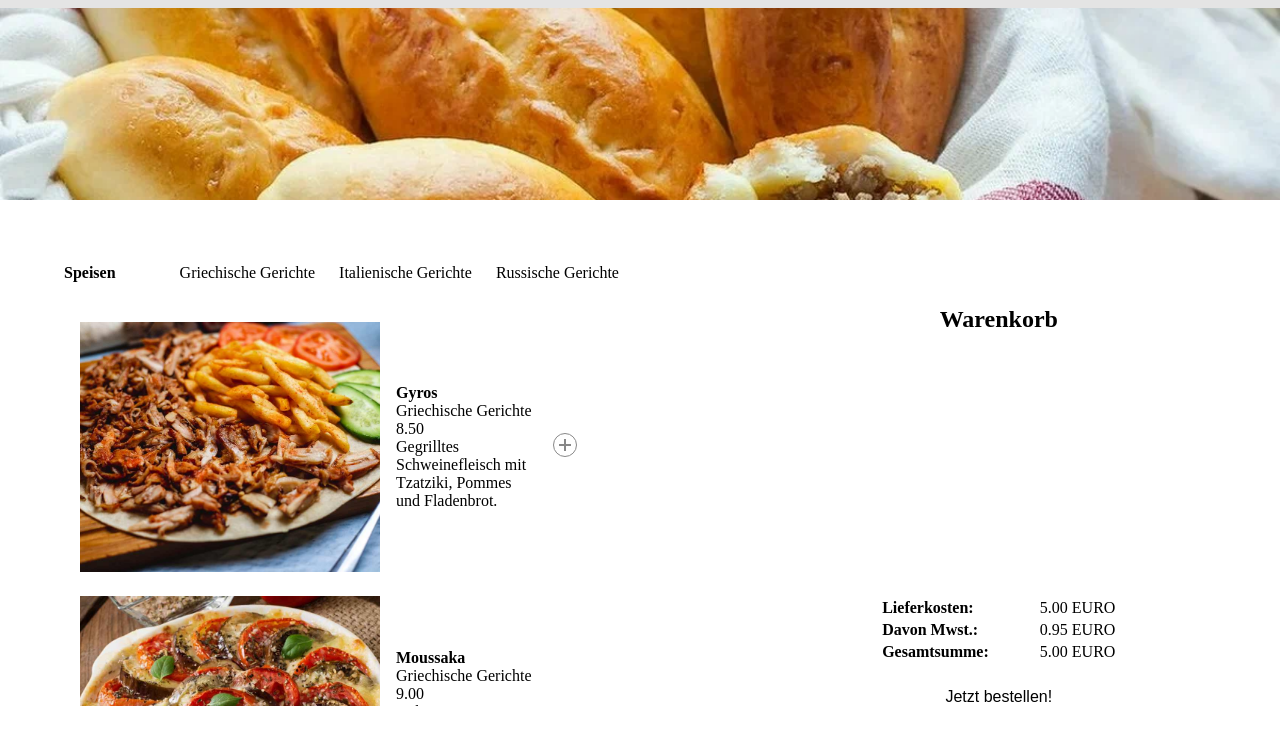
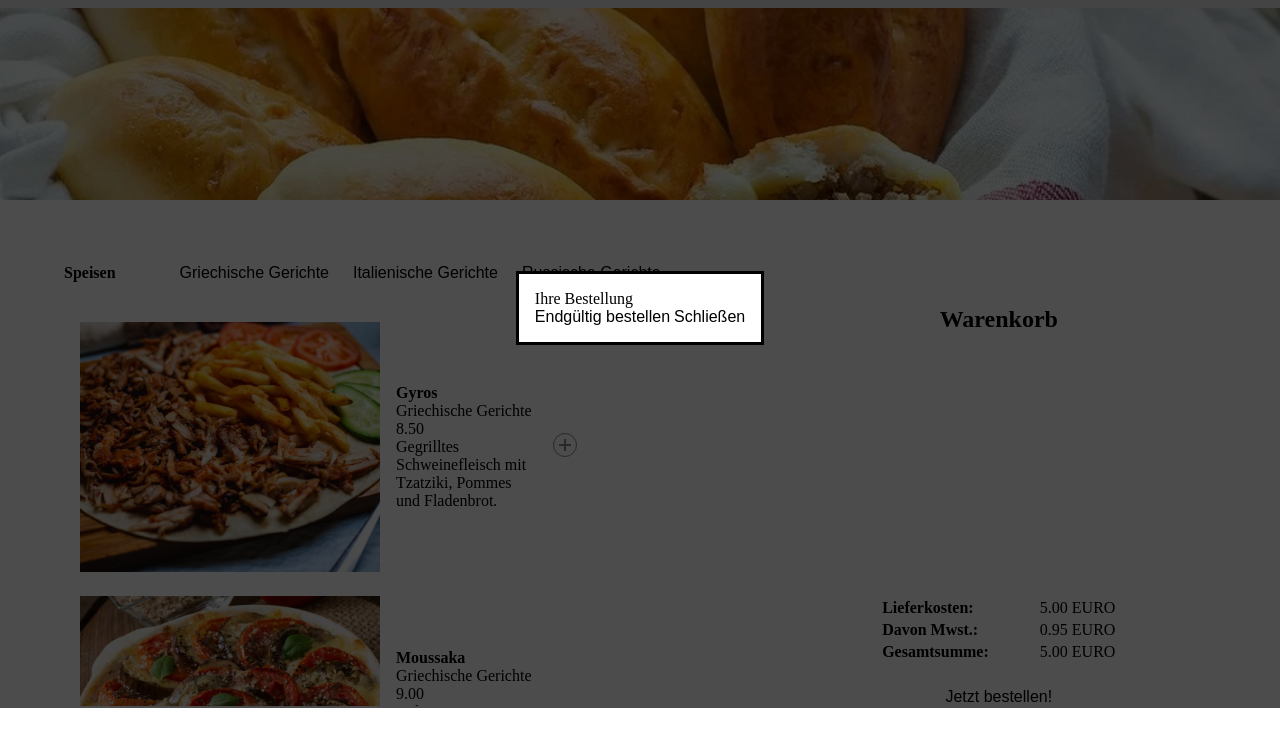
Before and after one commit to DeRusOfficial/Bestellapp, a plain HTML site: page index.html in a window 1280 px wide. Both pictures are taken after a click on the button "Jetzt bestellen!". Shown: the part 92-838 px from the top of the page. Drawn offline with Linux system fonts and the light colour scheme; a web font is replaced by a local one.

Commit message:
feat: Add dialog and functions, to make the order

```diff
--- a/index.html
+++ b/index.html
@@ -9,6 +9,7 @@
     <link rel="stylesheet" href="./assets/fonts/_rubikdoodleshadow.css">
     <link rel="stylesheet" href="./styles/header/_menu.css">
     <link rel="stylesheet" href="./styles/main/_main.css">
+    <link rel="stylesheet" href="./styles/dialog/_dialog.css">
     <link rel="stylesheet" href="./styles/styles.css">
 
     <link rel="icon" type="image/png" sizes="32x32" href="./assets/icons/favicon/favicon.png">
@@ -34,44 +35,20 @@
             <section class="content__menu">
                 <h2>Speisen</h2>
                 <nav class="content__menu_categories">
-                    <a href="#" onclick="filterMeals('Griechische Gerichte')">Griechische Gerichte</a>
-                    <a href="#" onclick="filterMeals('Italienische Gerichte')">Italienische Gerichte</a>
-                    <a href="#" onclick="filterMeals('Russische Gerichte')">Russische Gerichte</a>
+                    <button onclick="filterMeals('Griechische Gerichte')">Griechische Gerichte</button>
+                    <button onclick="filterMeals('Italienische Gerichte')">Italienische Gerichte</button>
+                    <button onclick="filterMeals('Russische Gerichte')">Russische Gerichte</button>
                 </nav>
             </section>
             <section class="content__group">
                 <section class="meals" id="mealsField">
-                    <!-- <div class="meals__card">
-                        <div class="meals__card_img">
-                            <img src="" alt="">
-                        </div>
-                        <div class="meals__card_content">
-                            <h3 class="meals__card_content-header"></h3>
-                            <div class="meals__card_content-category"></div>
-                            <div class="meals__card_content-price"></div>
-                            <div class="meals__card_content-descr"></div>
-                        </div>
-                        <a href="#"><img src="./assets/icons/counter/plus.svg" alt="Button als Plus-Bild"></a>
-                    </div> -->
+
                 </section>
 
                 <section class="cart">
                     <h3 class="cart__header">Warenkorb</h3>
                     <div class="cart__positions" id="cartField">
-                        <!-- <div class="card__positions_meal">
-                            <div class="card__positions_meal-details">
-                                <p class="meal-name">Borschtsch</p>
-                                <p class="meal-price">9.50 EURO</p>
-                            </div>
-                            <div class="card__positions_meal-count">
-                                <button><img src="./assets/icons/counter/minus.svg" alt="Weniger"></button>
-                                <p>2</p>
-                                <button><img src="./assets/icons/counter/plus.svg" alt="Mehr"></button>
-                            </div>
-                            <button class="card__positions_meal-bin" role="button">
-                                <img src="./assets/icons/bin.svg" alt="Mülltonne">
-                            </button>
-                        </div> -->
+
                     </div>
                     <table class="cart__costs">
                         <tr class="cart__costs_delivery">
@@ -87,11 +64,19 @@
                             <td id="sum">5.00 EURO</td>
                         </tr>
                     </table>
-                    <button>Jetzt bestellen!</button>
+                    <button onclick="openDialog()">Jetzt bestellen!</button>
                 </section>
             </section>
         </section>
     </main>
+
+    <dialog id="dialog" class="dialog">
+        <div class="dialog__content" id="dialogContent">
+            <div class="dialog__content_header">Ihre Bestellung</div>
+            <button class="dialog__content_btn-order" onclick="makeOrder()">Endgültig bestellen</button>
+            <button class="dialog__content_btn-close" onclick="closeDialog()">Schließen</button>
+        </div>
+    </dialog>
 
     <script src="js/mealsDatabase.js"></script>
     <script src="js/templates.js"></script>
--- a/js/script.js
+++ b/js/script.js
@@ -117,7 +117,44 @@ function calculateTaxes(totalCosts) {
 function loadAmountOfMeal(i) {
     let mealDataLS = getMealFromLocalStorage();
     let amountId = document.getElementById(`amountId-${i}`);
+    if (!amountId) {
+        console.log("HTML:", document.getElementById(amountId), "Daten:", mealDataLS[i]);
+        console.log(cartField.innerHTML);
+        console.warn(`Element ${amountId} wurde im HTML nicht gefunden! Daten dazu:`, mealDataLS[i]);
+        return;
+    }
     return amountId.innerHTML = mealDataLS[i].amount;
+}
+
+function makeOrder() {
+    let dialog = document.getElementById('dialogContent');
+    let mealDataLS = getMealFromLocalStorage();
+    mealsDatabase = mealDataLS;
+    dialog.innerHTML = `
+        <p>Ihre Bestellung wurde aufgegeben</p>
+        <button class="dialog__content_btn-close" onclick="closeDialog()">Schließen</button>
+    `;
+    for (let i = 0; i < mealsDatabase.length; i++) {
+        if (mealsDatabase[i].amount > 0) {
+            mealsDatabase[i].amount = 0
+            saveMealsAtLS();
+            document.getElementById(`position-${mealsDatabase[i].name}`).remove();
+            showTotalCosts();
+        }
+    }
+    init();
+}
+
+function openDialog() {
+    let dialog = document.getElementById('dialog');
+
+    dialog.showModal();
+}
+
+function closeDialog() {
+    let dialog = document.getElementById('dialog');
+
+    dialog.close();
 }
 
 function saveMealsAtLS() {
--- a/js/templates.js
+++ b/js/templates.js
@@ -2,7 +2,7 @@ function returnMealTemplate(i) {
     return `
         <div class="meals__card">
             <div class="meals__card_img">
-                <img loading="lazy" src="${mealsDatabase[i].img}" alt="${mealsDatabase[i].img}">
+                <img src="${mealsDatabase[i].img}" alt="${mealsDatabase[i].img}">
             </div>
             <div class="meals__card_content">
                 <h3 class="meals__card_content-header">${mealsDatabase[i].name}</h3>
--- /dev/null
+++ b/styles/dialog/_dialog.css
@@ -0,0 +1,7 @@
+.dialog {
+    justify-self: center;
+    align-self: center;
+    &::backdrop {
+        background: rgba(0, 0, 0, 0.7);
+    }
+}
--- a/styles/main/_main.css
+++ b/styles/main/_main.css
@@ -31,7 +31,7 @@
     gap: 24px;
 }
 
-.content__menu_categories>a {
+.content__menu_categories>button {
     width: max-content;
     color: black;
     text-decoration: none;
@@ -39,11 +39,11 @@
     position: relative;
 }
 
-.content__menu_categories>a:hover {
+.content__menu_categories>button:hover {
     color: grey;
 }
 
-.content__menu_categories>a::after {
+.content__menu_categories>button::after {
     content: '';
     width: 0;
     height: 1px;
@@ -54,7 +54,7 @@
     transition: all 255ms ease-in-out;
 }
 
-.content__menu_categories>a:hover::after {
+.content__menu_categories>button:hover::after {
     width: 30%;
 }
 
```
